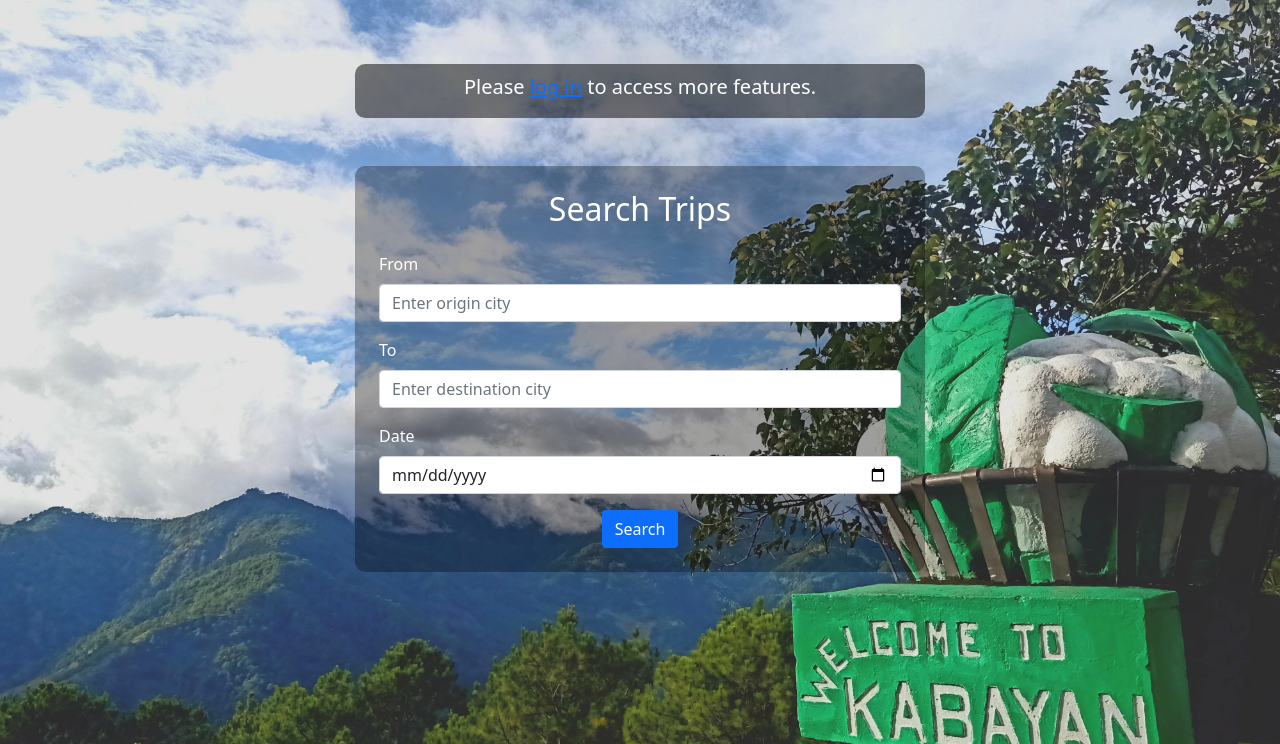
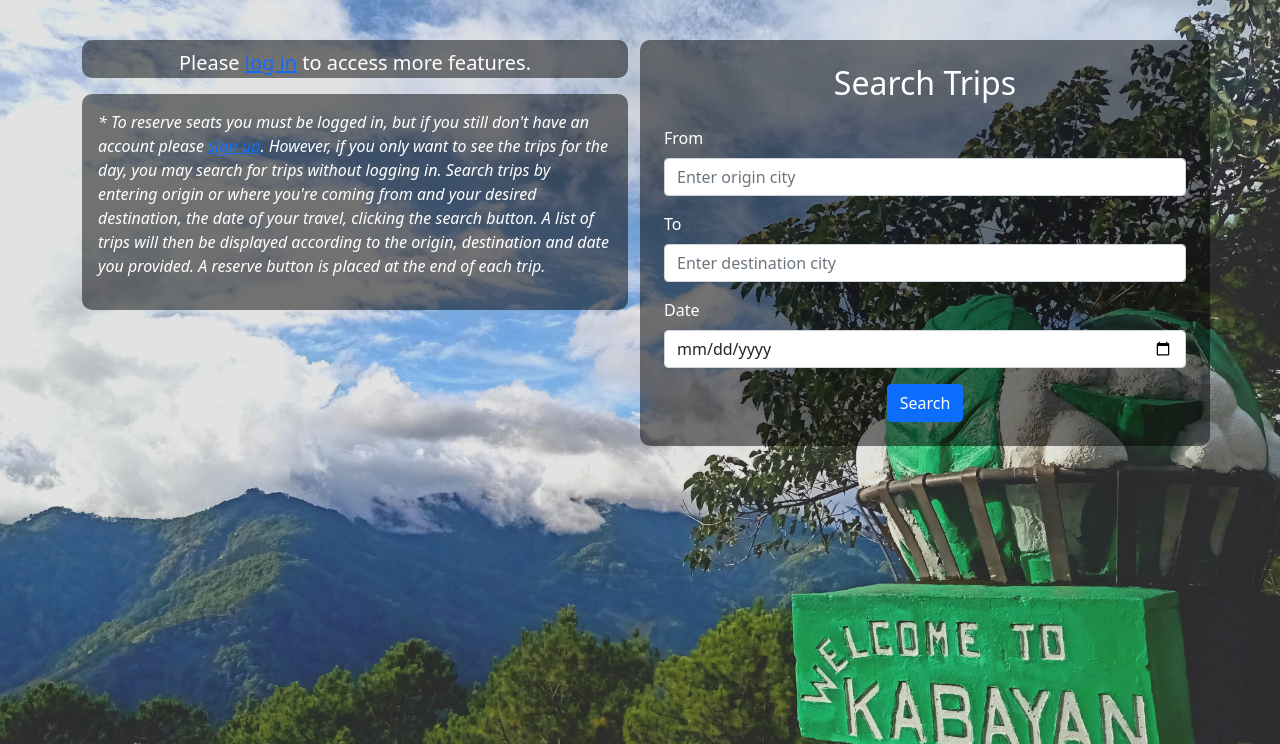
Before and after one commit to keelam13/bkoda_seat_reservation, a Django app: template templates/index.html in a window 1280 px wide. Shown: the part 56-800 px from the top of the page. Run offline with Django 4.2, Linux system fonts and the light colour scheme; the template is opened without the code that fills it, so the values that code supplies are empty.

Commit message:
Add instruction, edit style of index

```diff
--- a/reservation/static/css/styles.css
+++ b/reservation/static/css/styles.css
@@ -4,16 +4,23 @@ body {
 }
 
 /* Home */
-.welcome-message{
+.welcome-message {
+    padding-top: .5rem;
+}
+
+.instructions-box {
+ padding: 1rem;
+}
+
+.welcome-message,
+.instructions-box,
+.form-group {
     background: rgba(0, 0, 0, 0.5);
     border-radius: 10px;
-    padding-top: .5rem;
 }
 
 /* Forms */
 .form-group {
-    background: rgba(0, 0, 0, 0.3);
-    border-radius: 10px;
     padding: 1.5rem;
 }
 
@@ -29,3 +36,7 @@ body {
     background-color: #f8d7da;
     border-color: #f5c2c7;
 }
+
+p.instruction-group{
+    font-style: italic;
+}
--- a/reservation/static/js/script.js
+++ b/reservation/static/js/script.js
@@ -1,5 +1,5 @@
 setTimeout(function () {
     document.querySelectorAll('.alert').forEach(function (alert) {
-        alert.remove(); // Remove the alert element
+        alert.remove();
     });
-}, 5000); // 5 seconds
+}, 5000);
--- a/templates/index.html
+++ b/templates/index.html
@@ -1,25 +1,33 @@
 {% extends 'base.html' %}
 {% load static %}
+{% url 'account_signup' as register_url %}
 
 <script src="{% static 'autocomplete_light/select2.js' %}"></script>
 
 {% block content %}
 <article class="text-white">
-    <section class="container mt-5">
-        <div class="row justify-content-center">
-            <div class="col-md-6 text-center welcome-message">
+    <div class="container mt-3">
+        <div class="row">
+            <section class="col-md-6 mt-2">
+                <div class="text-center welcome-message">
                     {% if user.is_authenticated %}
                     <p class="lead">Welcome, <strong>{{ user.username }}</strong>!</p>
                     {% else %}
                     <p class="lead">Please <a href="{% url 'account_login' %}">log in</a> to access more features.</p>
                     {% endif %}
                 </div>
+                <div class="instructions-box">
+                    <p class="instruction-group">
+                        * To reserve seats you must be logged in, but if you still don't have an account please
+                        <span><a href="{% url 'account_signup' %}">sign up</a></span>.
+                        However, if you only want to see the trips for the day, you may search for trips without logging in.
+                        Search trips by entering origin or where you're coming from and your desired destination,
+                        the date of your travel, clicking the search button. A list of trips will then be displayed according
+                        to the origin, destination and date you provided. A reserve button is placed at the end of each trip.
+                    </p>
                 </div>
             </section>
-
-    <section class="container mt-5">
-        <div class="row justify-content-center">
-            <div class="col-md-6 form-group">
+            <section class="col-md-6 mt-2 form-group">
                 <h2 class="mb-4 text-center">Search Trips</h2>
                 <form action="{% url 'find_trip' %}" method="GET">
                     {% csrf_token %}
@@ -43,8 +51,8 @@
                         <button type="submit" class="btn btn-primary">Search</button>
                     </div>
                 </form>
+            </section>
         </div>
     </div>
-    </section>
 </article>
 {% endblock %}
```
Lines whose indentation alone changed are shown as unchanged.
